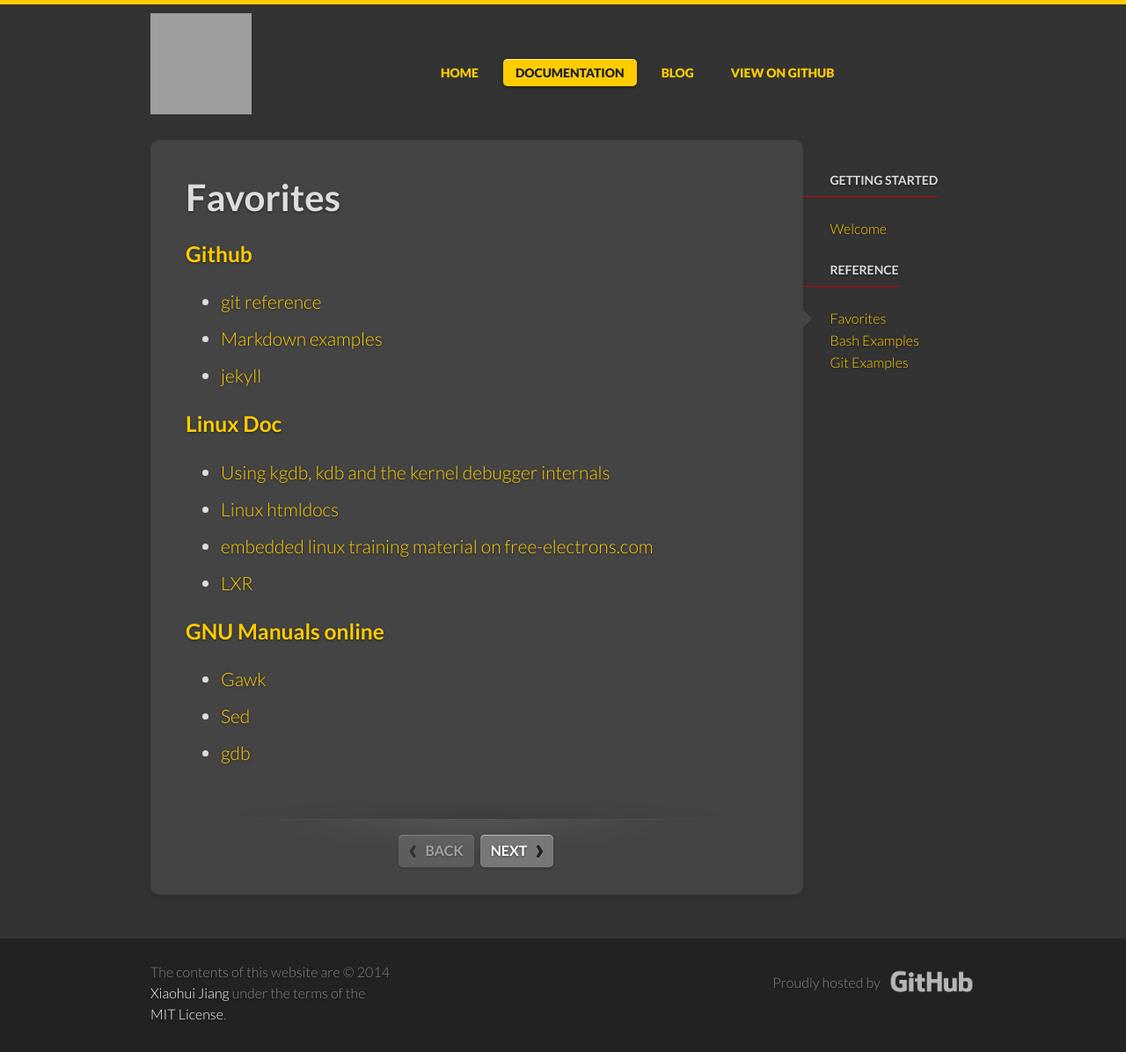
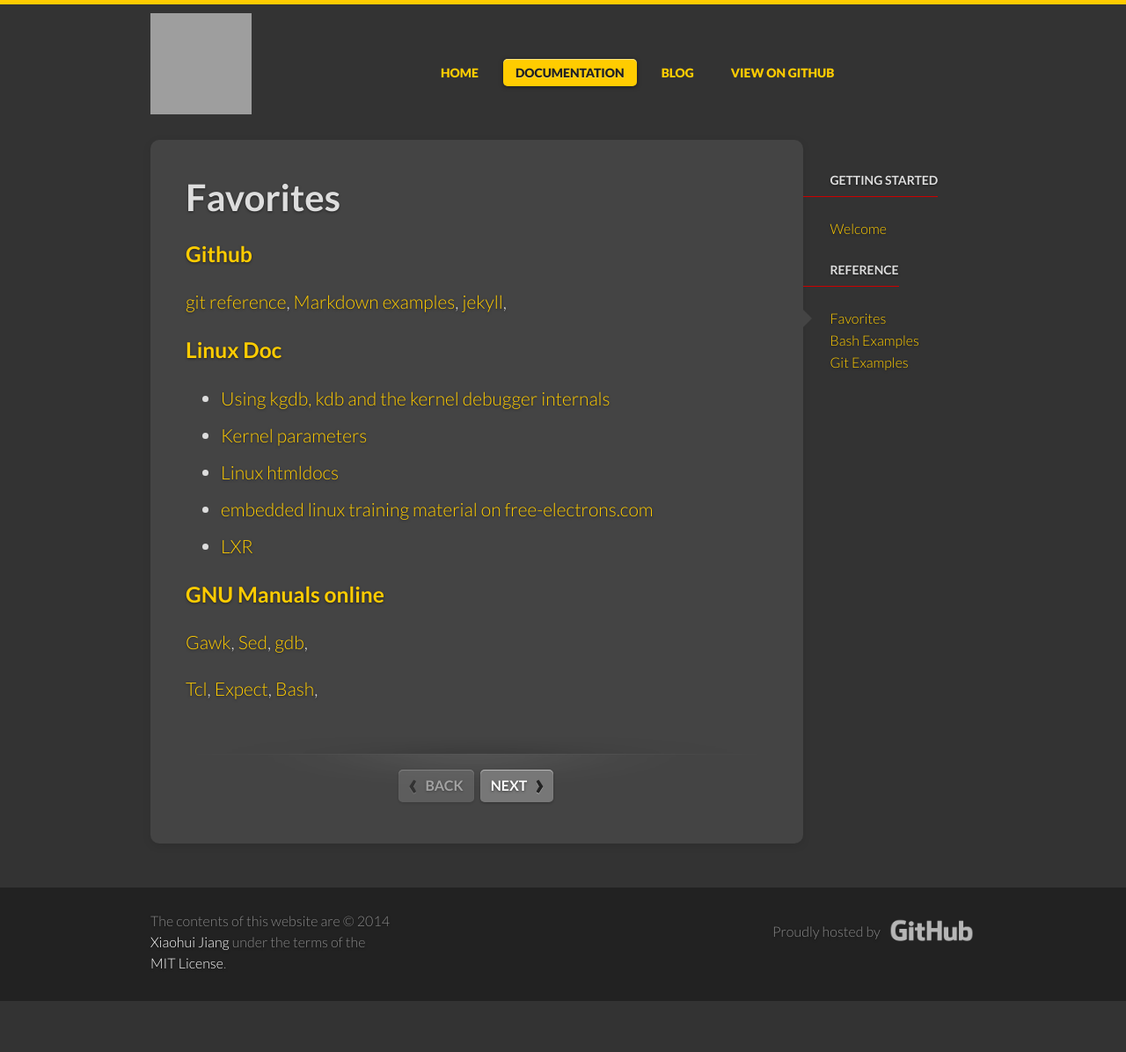
Before and after one commit to XiaohuiJiang/XiaohuiJiang.github.io, a Jekyll site: the page built from _docs/weblinks.md, in a window 1280 px wide. Shown: the whole page at 88% size. Built offline with Jekyll 4.4.1, drawn with Linux system fonts in a browser that asks for light colours; after the commit the page ends 1138 px from its top, so only the background shows below that; grey boxes are pictures that could not be loaded.

Commit message:
add some links

```diff
--- a/_docs/weblinks.md
+++ b/_docs/weblinks.md
@@ -6,17 +6,22 @@
 ---
 
 ###[Github](https://github.com/)
-- [git reference](http://gitref.org/index.html)
-- [Markdown examples](https://guides.github.com/features/mastering-markdown/)
-- [jekyll](http://jekyllrb.com/docs/home/)
+[git reference](http://gitref.org/index.html),
+[Markdown examples](https://guides.github.com/features/mastering-markdown/),
+[jekyll](http://jekyllrb.com/docs/home/),
 
 ###[Linux Doc](https://www.kernel.org/doc/)
 - [Using kgdb, kdb and the kernel debugger internals](https://www.kernel.org/doc/htmldocs/kgdb/index.html)
+- [Kernel parameters](https://www.kernel.org/doc/Documentation/kernel-parameters.txt)
 - [Linux htmldocs](https://www.kernel.org/doc/htmldocs/)
 - [embedded linux training material on free-electrons.com](http://free-electrons.com/)
 - [LXR](http://lxr.free-electrons.com/)
 
 ###[GNU Manuals online](http://www.gnu.org/manual/manual.html)
-- [Gawk](http://www.gnu.org/software/gawk/manual/html_node/)
-- [Sed](http://www.gnu.org/software/sed/manual/sed.html)
-- [gdb](https://sourceware.org/gdb/current/onlinedocs/gdb/)
+[Gawk](http://www.gnu.org/software/gawk/manual/html_node/),
+[Sed](http://www.gnu.org/software/sed/manual/sed.html),
+[gdb](https://sourceware.org/gdb/current/onlinedocs/gdb/),
+
+[Tcl](http://www.tcl.tk/),
+[Expect](http://www.tcl.tk/man/expect5.31/expect.1.html),
+[Bash](http://tldp.org/HOWTO/Bash-Prog-Intro-HOWTO.html#toc7),
```
